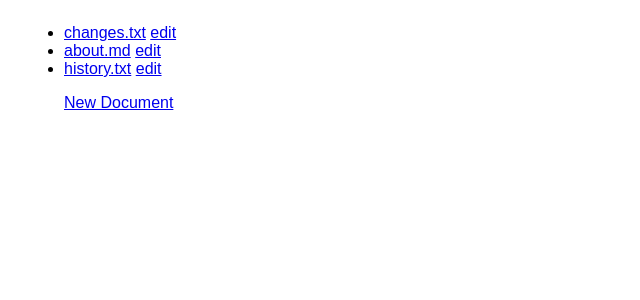
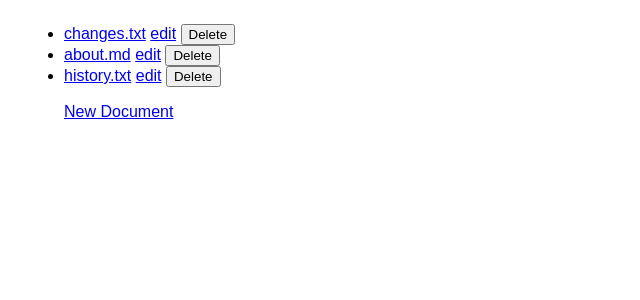
Before and after one commit to thaddeuspearson/LS-PY175, a Flask app: page / in a window 1280 px wide. Shown: the top 300 px of the page, without its empty margins (0-640 px from the left). Run offline with Flask 3, Linux system fonts and the light colour scheme.

Commit message:
add delete_file feature

```diff
--- a/cms/app.py
+++ b/cms/app.py
@@ -108,5 +108,14 @@ def create_document():
     return redirect(url_for('index'))
 
 
+@app.route("/<filename>/delete", methods={"POST"})
+@require_filepath
+def delete_file(filename, file_path):
+    if os.path.exists(file_path):
+        os.remove(file_path)
+        flash(f"{filename} has been deleted.")
+        return redirect(url_for('index'))
+
+
 if __name__ == "__main__":
     app.run(debug=True, port=5003)
--- a/cms/static/app.css
+++ b/cms/static/app.css
@@ -7,3 +7,7 @@ body {
   padding: 10px;
   background: #FFFF99;
 }
+
+form.inline {
+  display: inline;
+}
--- a/cms/templates/index.html
+++ b/cms/templates/index.html
@@ -6,7 +6,11 @@
             <li>
                 <a href="{{ url_for('display_file_content', filename=filename) }}">{{ filename }}</a>
                 <a href="{{ url_for('edit_file_content', filename=filename) }}">edit</a>
+                <form class="inline" action="{{ url_for('delete_file', filename=filename) }}" method="post">
+                    <button type="submit">Delete</button>
+                </form>
             </li>
+
         {% endfor %}
         <p><a href="{{ url_for('new_document') }}">New Document</a></p>
     </ul>
```
